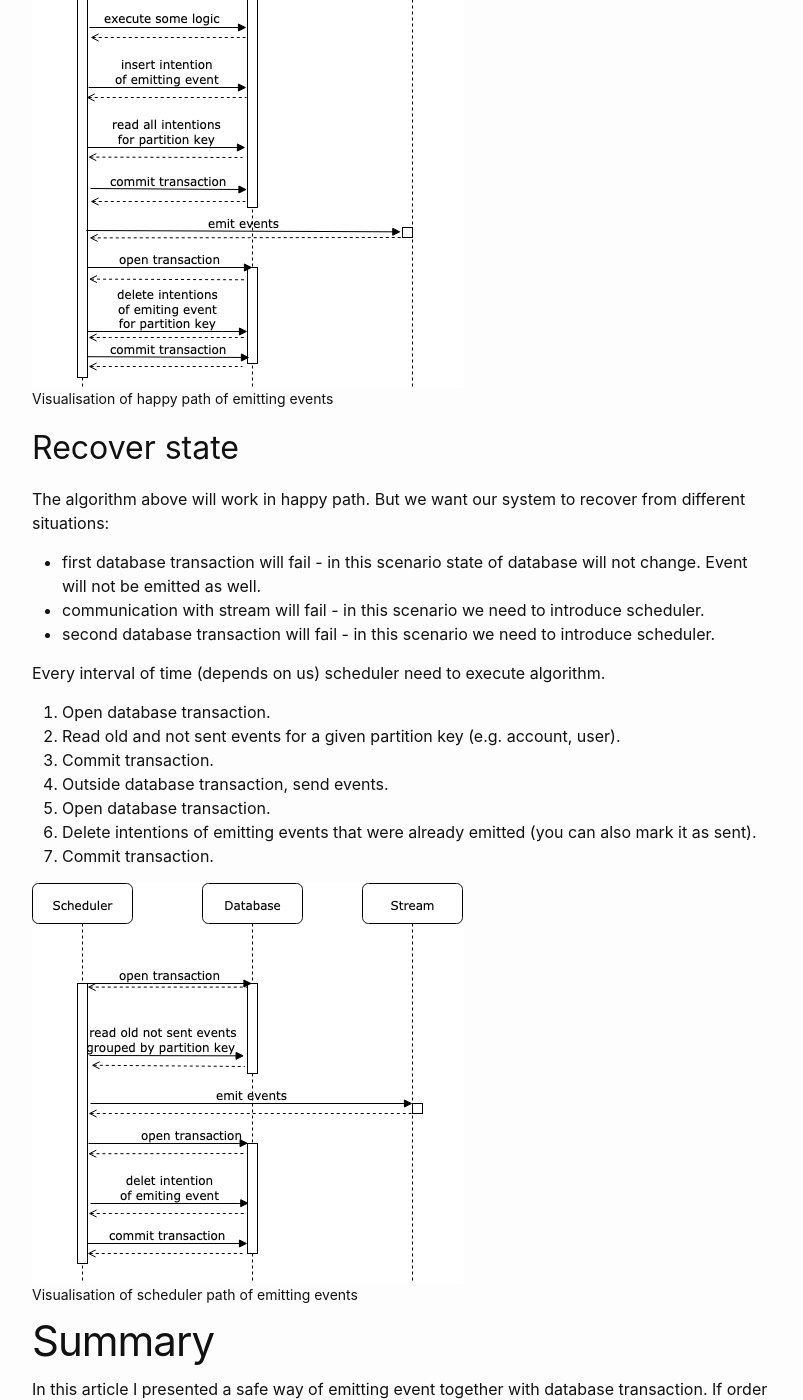
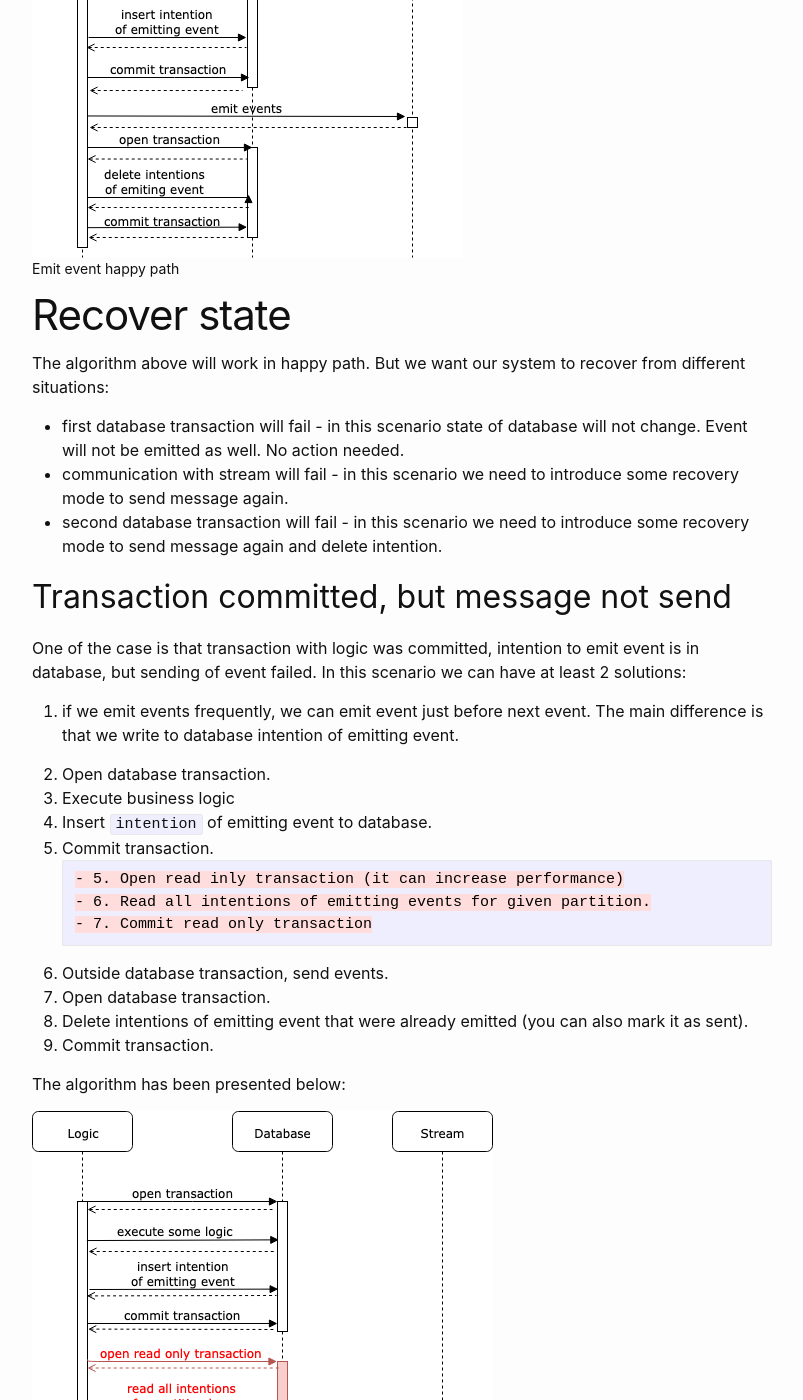
Before and after one commit to marekhudyma/marekhudyma.github.io, a Jekyll site: the page built from _posts/2019-12-01-emitting-events-with-db.md, in a window 1280 px wide and 1400 px high, scrolled down 1274 px. Shown: the whole window, without its empty margins (238-1041 px from the left). Built offline with Jekyll 4.4.1, drawn with Linux system fonts in a browser that asks for light colours; some of the changed text lies outside the part shown.

Commit message:
Emitting events

````diff
--- a/_posts/2019-12-01-emitting-events-with-db.md
+++ b/_posts/2019-12-01-emitting-events-with-db.md
@@ -13,7 +13,7 @@ Assumptions:
 * Database transaction need to be as quick as possible. I don't want to make any external calls inside transaction. Long transactions can degradate performance of database and extends lock time.
 * I want to be sure that both database and stream will end-up in proper state: database transaction need to be committed and event need to be emitted - [two-phase commit problem](https://en.wikipedia.org/wiki/Two-phase_commit_protocol)
 * Event need to be `delivered at-least-once` (it is completely fine to deliver event many times).
-* Order of event is important.
+* Order of event is important inside partition only.
 
 # Solution
 ## Happy path
@@ -25,23 +25,52 @@ Algorithm:
 3. Insert `intention` of emitting event to database. I do not specify what is `intention`, it can be:
     * marshalled whole event and inserted to special table,
     * inserted table row, base on which it would be possible to build event in deterministic way (easy when data are immutable).
-4. Read from database all intentions of emitting events for given `business key` (e.g. account, user, where we want to have events in order).
 5. Commit transaction.
 6. Outside database transaction, send events.
 7. Open database transaction.
-8. Delete intentions of emitting events that were already emitted (you can also mark it as sent).
+8. Delete intentions of emitting event that were already emitted (you can also mark it as sent).
 9. Commit transaction.
 
 <figure>
-  <img src="/assets/2019-12-01-emitting-events-with-db/emit_part1.png" alt="Emit events">
-  <figcaption>Visualisation of happy path of emitting events</figcaption>
+  <img src="/assets/2019-12-01-emitting-events-with-db/happy_path.png" alt="Emit events happy path">
+  <figcaption>Emit event happy path</figcaption>
 </figure>
 
-## Recover state
+# Recover state
 The algorithm above will work in happy path. But we want our system to recover from different situations:
-* first database transaction will fail - in this scenario state of database will not change. Event will not be emitted as well.
-* communication with stream will fail - in this scenario we need to introduce scheduler.
-* second database transaction will fail - in this scenario we need to introduce scheduler.
+* first database transaction will fail - in this scenario state of database will not change. Event will not be emitted as well. No action needed.
+* communication with stream will fail - in this scenario we need to introduce some recovery mode to send message again.
+* second database transaction will fail - in this scenario we need to introduce some recovery mode to send message again and delete intention.
+
+
+## Transaction committed, but message not send
+One of the case is that transaction with logic was committed, intention to emit event is in database, but sending of event failed.
+In this scenario we can have at least 2 solutions:
+1. if we emit events frequently, we can emit event just before next event.
+The main difference is that we write to database intention of emitting event.
+
+1. Open database transaction.
+2. Execute business logic
+3. Insert `intention` of emitting event to database.
+4. Commit transaction.
+```diff
+- 5. Open read inly transaction (it can increase performance)
+- 6. Read all intentions of emitting events for given partition.
+- 7. Commit read only transaction
+```
+7. Outside database transaction, send events.
+8. Open database transaction.
+9. Delete intentions of emitting event that were already emitted (you can also mark it as sent).
+10. Commit transaction.
+
+The algorithm has been presented below:
+<figure>
+  <img src="/assets/2019-12-01-emitting-events-with-db/recover_by_sending_events.png" alt="Emit events with another event">
+  <figcaption>Emit events with another event</figcaption>
+</figure>
+
+
+2. if we do not events very frequently, we can create a special scheduler to send old
 
 Every interval of time (depends on us) scheduler need to execute algorithm.
 1. Open database transaction.
@@ -60,3 +89,6 @@ Every interval of time (depends on us) scheduler need to execute algorithm.
 # Summary
 In this article I presented a safe way of emitting event together with database transaction.
 If order of events is not important, you can easily simplify algorithm.
+
+
+4. Read from database all intentions of emitting events for given `business key` (e.g. account, user, where we want to have events in order).
````
Also changed, not shown: _posts/2019-11-01-microservices-integration-best-practices.md (+2 -1 lines), assets/2019-12-01-emitting-events-with-db/happy_path.png (added), assets/2019-12-01-emitting-events-with-db/recover_by_sending_events.png (added).
